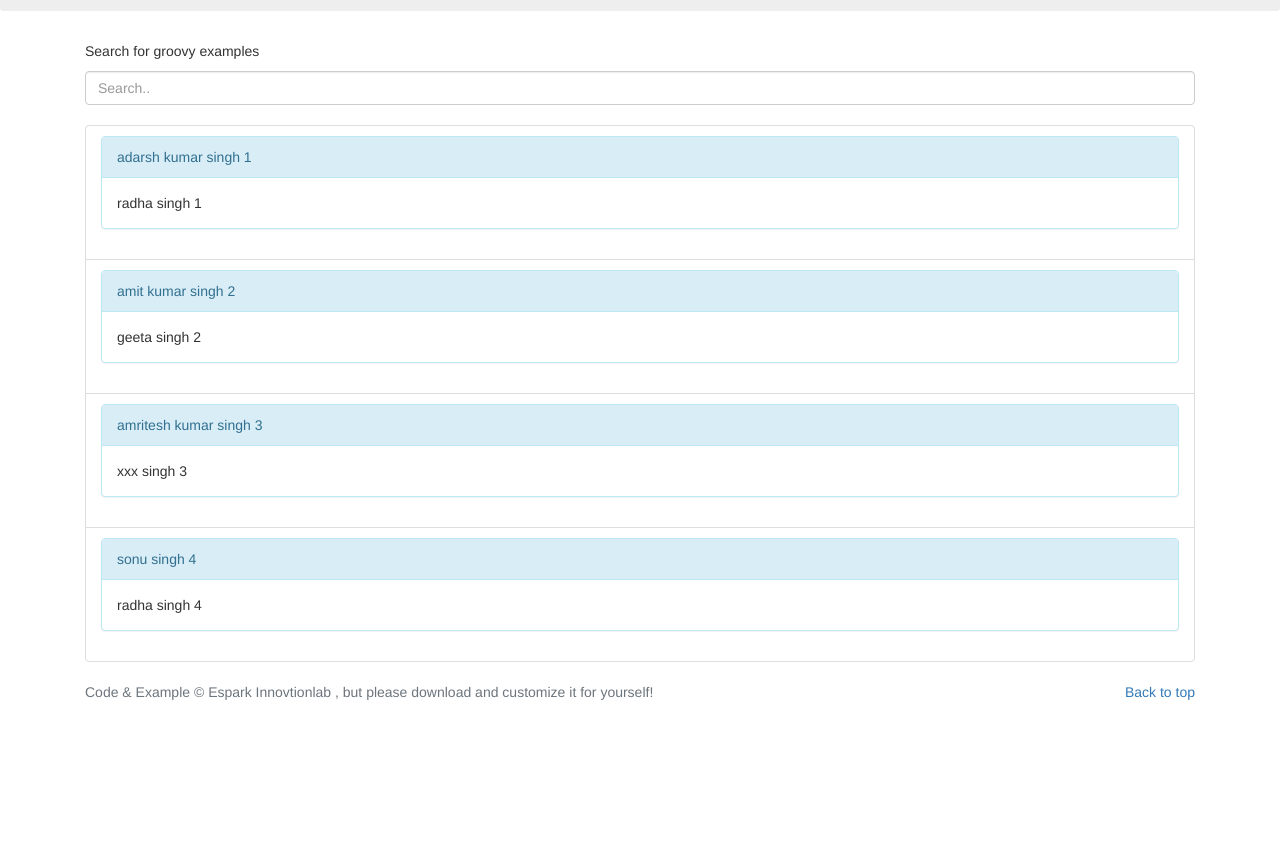
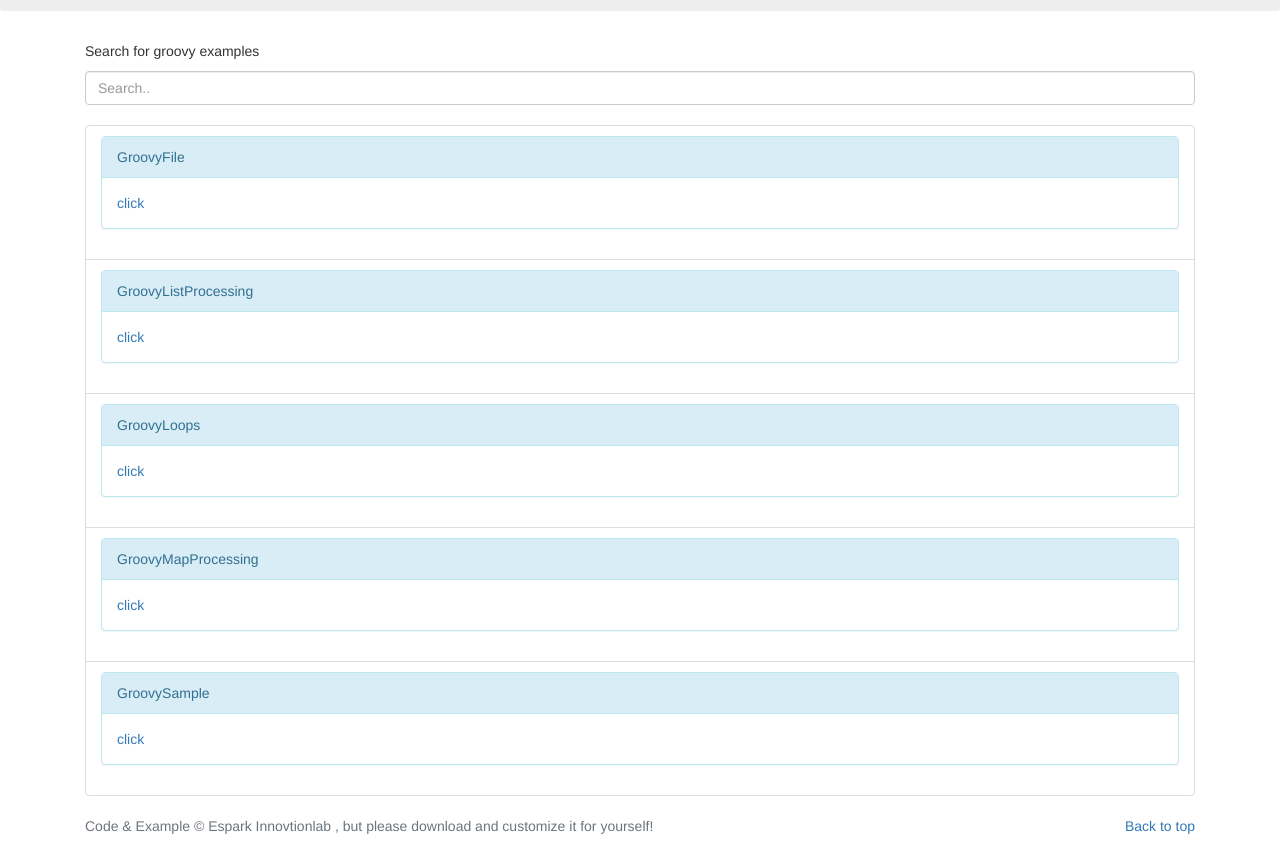
Before and after one commit to espark-adarsh/espark-adarsh.github.io, a plain HTML site: page pages/groovy.html in a window 1280 px wide. Shown: the part 340-1186 px from the top of the page. Before the commit the page ends 1052 px from the top, so only its background shows below. Drawn offline with nearby package versions, Linux system fonts and the light colour scheme.

Commit message:
updating

```diff
--- a/pages/groovy.html
+++ b/pages/groovy.html
@@ -125,26 +125,57 @@
         <ul class="list-group" id="myList">
           <li class="list-group-item">
             <div class="panel panel-info">
-              <div class="panel-heading">adarsh kumar singh 1</div>
-              <div class="panel-body">radha singh 1</div>
+              <div class="panel-heading">GroovyFile</div>
+              <div class="panel-body">
+                <a
+                  href="https://github.com/adarshkumarsingh83/groovy/tree/master/APPLICATIONS/GroovyFile"
+                  >click</a
+                >
+              </div>
             </div>
           </li>
           <li class="list-group-item">
             <div class="panel panel-info">
-              <div class="panel-heading">amit kumar singh 2</div>
-              <div class="panel-body">geeta singh 2</div>
+              <div class="panel-heading">GroovyListProcessing</div>
+              <div class="panel-body">
+                <a
+                  href="https://github.com/adarshkumarsingh83/groovy/tree/master/APPLICATIONS/GroovyListProcessing"
+                  >click</a
+                >
+              </div>
             </div>
           </li>
           <li class="list-group-item">
             <div class="panel panel-info">
-              <div class="panel-heading">amritesh kumar singh 3</div>
-              <div class="panel-body">xxx singh 3</div>
+              <div class="panel-heading">GroovyLoops</div>
+              <div class="panel-body">
+                <a
+                  href="https://github.com/adarshkumarsingh83/groovy/tree/master/APPLICATIONS/GroovyLoops"
+                  >click</a
+                >
+              </div>
             </div>
           </li>
           <li class="list-group-item">
             <div class="panel panel-info">
-              <div class="panel-heading">sonu singh 4</div>
-              <div class="panel-body">radha singh 4</div>
+              <div class="panel-heading">GroovyMapProcessing</div>
+              <div class="panel-body">
+                <a
+                  href="https://github.com/adarshkumarsingh83/groovy/tree/master/APPLICATIONS/GroovyMapProcessing"
+                  >click</a
+                >
+              </div>
+            </div>
+          </li>
+          <li class="list-group-item">
+            <div class="panel panel-info">
+              <div class="panel-heading">GroovySample</div>
+              <div class="panel-body">
+                <a
+                  href="https://github.com/adarshkumarsingh83/groovy/tree/master/APPLICATIONS/GroovySample"
+                  >click</a
+                >
+              </div>
             </div>
           </li>
         </ul>
```
